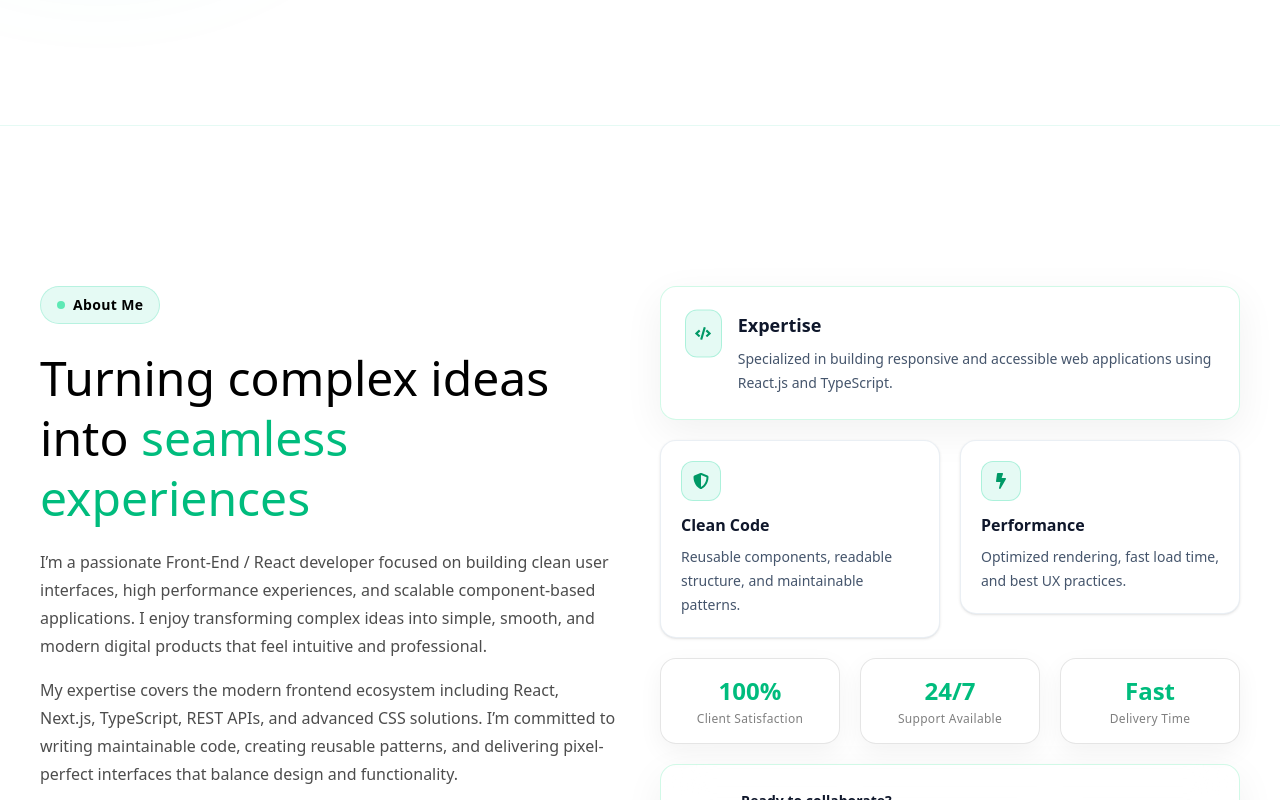
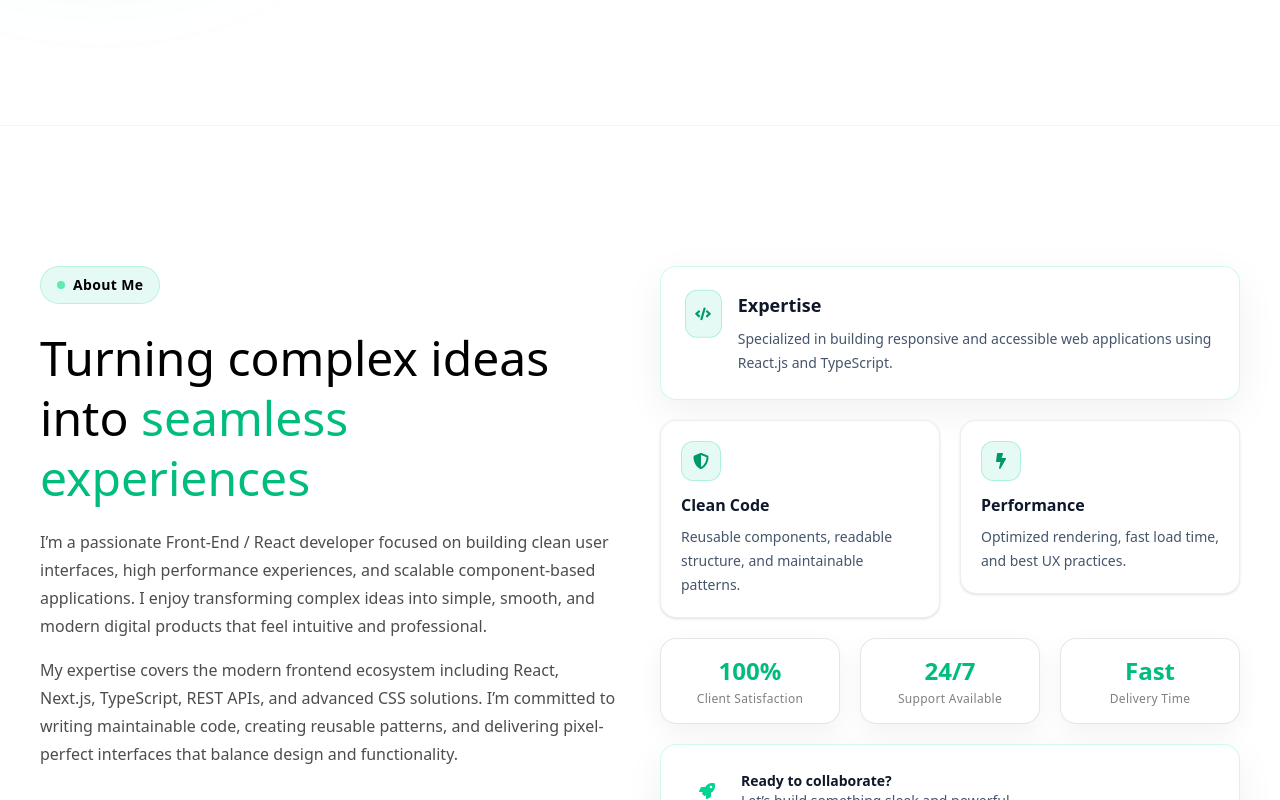
Before and after one commit to noorafifi889/Protoflio-, a Next.js app: page / in a window 1280 px wide. Shown: the part 700-1500 px from the top of the page. Built offline with nearby package versions, Linux system fonts and the light colour scheme.

Commit message:
fixed padding

```diff
--- a/src/component/About.tsx
+++ b/src/component/About.tsx
@@ -24,7 +24,6 @@ const floaty = {
   transition: { duration: 6, repeat: Infinity, ease: easeInOut },
 };
 
-// ✅ نفس شكل الكارد (glass + بوردر واضح) بدون تغيير الديزاين
 const cardGlass =
   "rounded-2xl border border-emerald-200/50 bg-white/10 p-6 backdrop-blur-xl " +
   "shadow-[0_12px_40px_rgba(0,0,0,0.06)] " +
@@ -39,7 +38,7 @@ export default function About() {
   return (
     <section
       id="about"
-      className="relative overflow-hidden py-32 md:py-40 border-t border-emerald-400/10 dark:border-white/10"
+      className="relative overflow-hidden  md:pt-35 border-t border-emerald-400/10 dark:border-white/10"
     >
 
 
```
